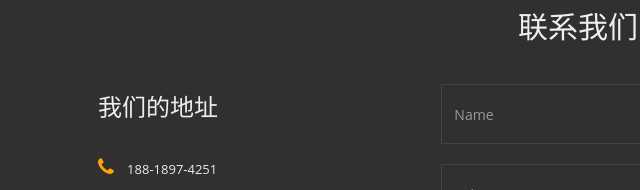
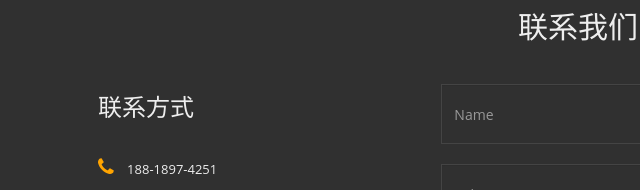
Before and after one commit to fingertipsteam/fingertipspag, a plain HTML site: page index.html in a window 1280 px wide. Shown: the part 2329-2519 px from the top of the page, 62-702 px from the left. Drawn offline with nearby package versions, Linux system fonts and the light colour scheme.

Commit message:
Update index.html

```diff
--- a/index.html
+++ b/index.html
@@ -360,7 +360,7 @@
 					</div>
 					<div class="col-md-12"></div>
 					<div class="col-sm-6 col-md-4 address">
-						<h3>我们的地址</h3>
+						<h3>联系方式</h3>
 						<p><i class="fa fa-phone"></i> 188-1897-4251</p>
 						<p><i class="fa fa-envelope-o"></i>
 							<a href="#">34620999964@qq.com</a>
```
